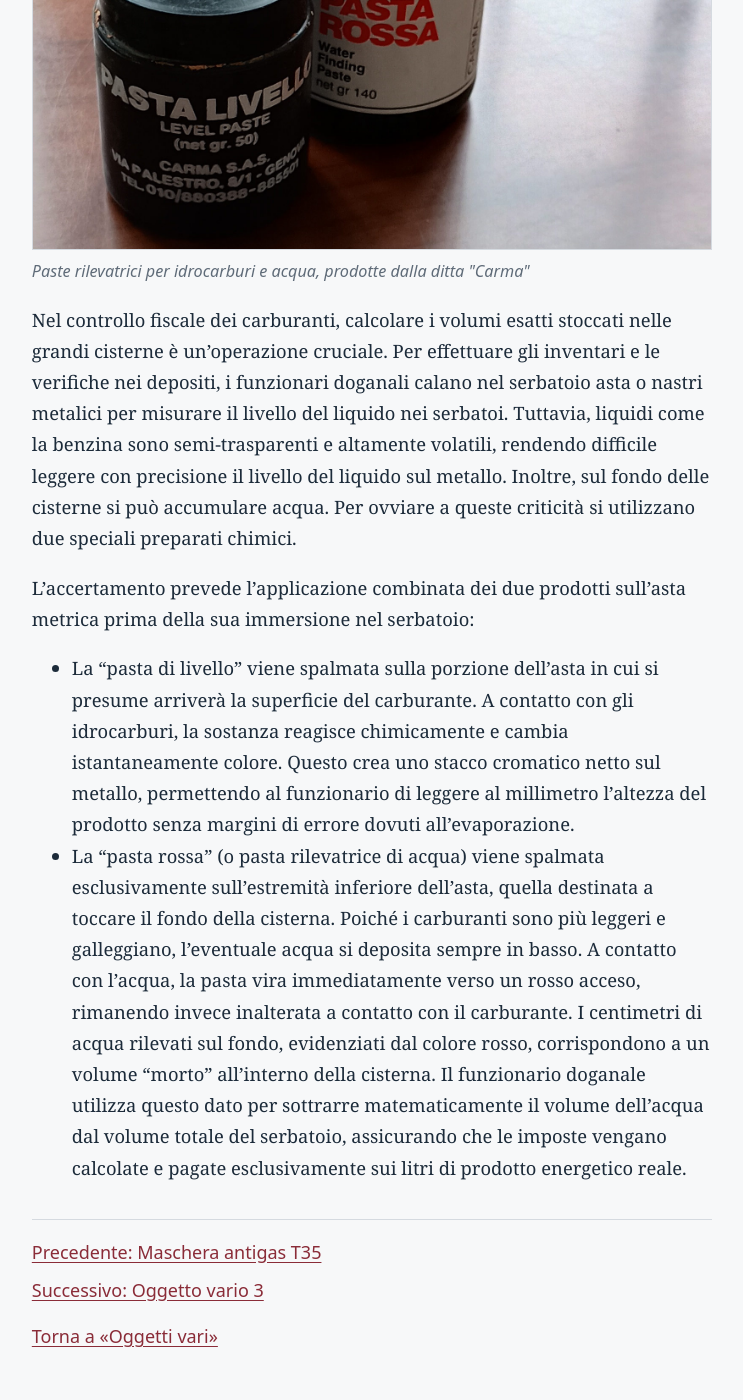
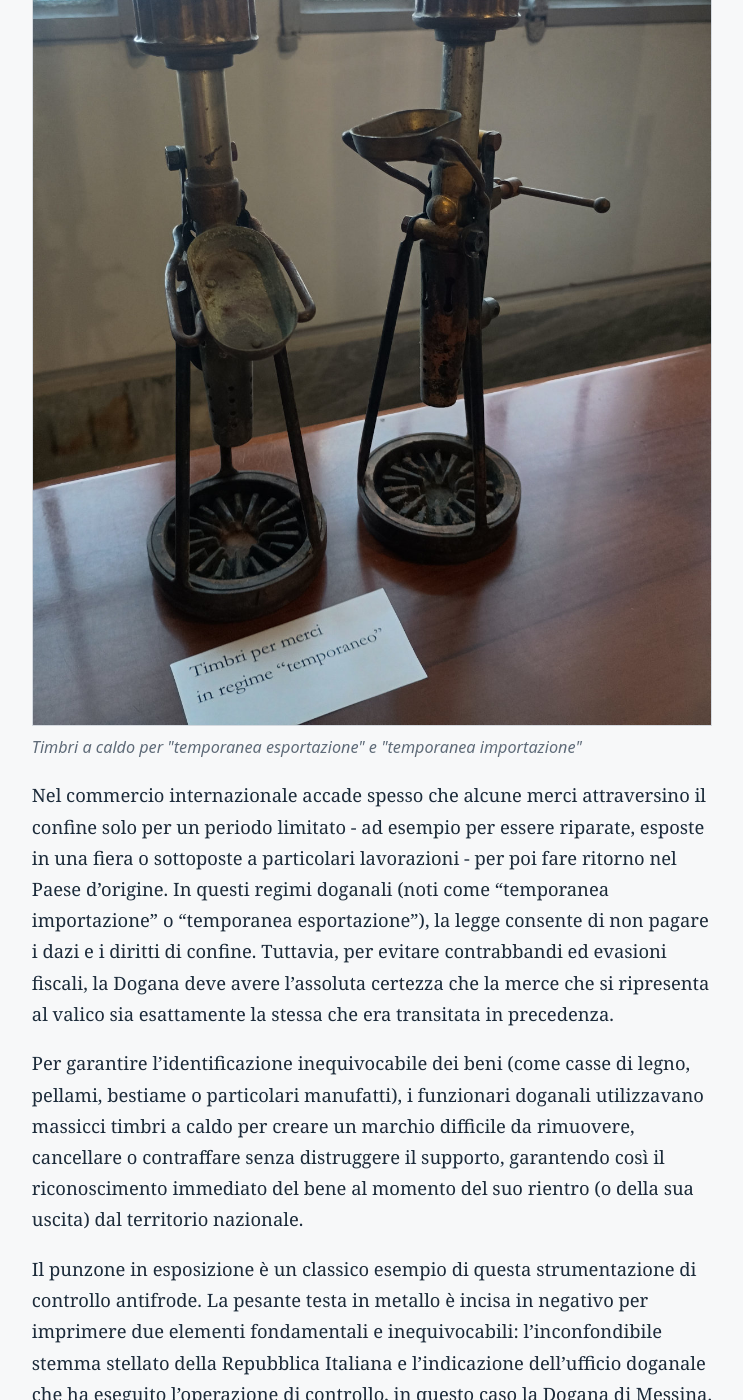
Before and after one commit to GiuseppeLB/regia-dogana-di-Messina, a Jekyll site: the page built from _oggetti/vario-2.md, in a window 1280 px wide and 1400 px high, scrolled down 421 px. Shown: the whole window, without its empty margins (268-1011 px from the left). Built offline with Jekyll 4.4.1, drawn with Linux system fonts in a browser that asks for light colours; some of the changed text lies outside the part shown.

Commit message:
Update _oggetti/vario-2.md (via Pages CMS)

```diff
--- a/_oggetti/vario-2.md
+++ b/_oggetti/vario-2.md
@@ -1,15 +1,14 @@
 ---
 layout: oggetto
-title: oggetto 3
+title: Timbri per regimi doganali temporanei
 pagina: oggetti-vari
 ordine: 2
-foto: /assets/foto/pasta rossa e livello.jpg
-alt: Pasta rossa e pasta livello
-didascalia: Paste rilevatrici per idrocarburi e acqua, prodotte dalla ditta "Carma"
+foto: /assets/foto/marchiotemporaneo.jpg
+alt: Timbri a caldo per "temporanea esportazione" e "temporanea importazione"
+didascalia: Timbri a caldo per "temporanea esportazione" e "temporanea importazione"
 ---
-Nel controllo fiscale dei carburanti, calcolare i volumi esatti stoccati nelle grandi cisterne è un'operazione  cruciale. Per effettuare gli inventari e le verifiche nei depositi, i funzionari doganali calano nel serbatoio asta o nastri metalici per misurare il livello del liquido nei serbatoi. Tuttavia, liquidi come la benzina sono semi-trasparenti e altamente volatili, rendendo difficile leggere con precisione il livello del liquido sul metallo. Inoltre, sul fondo delle cisterne si può accumulare acqua. Per ovviare a queste criticità si utilizzano due speciali preparati chimici.
+Nel commercio internazionale accade spesso che alcune merci attraversino il confine solo per un periodo limitato - ad esempio per essere riparate, esposte in una fiera o sottoposte a particolari lavorazioni - per poi fare ritorno nel Paese d'origine. In questi regimi doganali (noti come "temporanea importazione" o "temporanea esportazione"), la legge consente di non pagare i dazi e i diritti di confine. Tuttavia, per evitare contrabbandi ed evasioni fiscali, la Dogana deve avere l'assoluta certezza che la merce che si ripresenta al valico sia esattamente la stessa che era transitata in precedenza.
 
-L'accertamento prevede l'applicazione combinata dei due prodotti sull'asta metrica prima della sua immersione nel serbatoio:
+Per garantire l'identificazione inequivocabile dei beni (come casse di legno, pellami, bestiame o particolari manufatti), i funzionari doganali utilizzavano massicci timbri a caldo per creare un marchio difficile  da rimuovere, cancellare o contraffare senza distruggere il supporto, garantendo così il riconoscimento immediato del bene al momento del suo rientro (o della sua uscita) dal territorio nazionale.
 
-- La "pasta di livello" viene spalmata sulla porzione dell'asta in cui si presume arriverà la superficie del carburante. A contatto con gli idrocarburi, la sostanza reagisce chimicamente e cambia istantaneamente colore. Questo crea uno stacco cromatico netto sul metallo, permettendo al funzionario di leggere al millimetro l'altezza del prodotto senza margini di errore dovuti all'evaporazione.
-- La "pasta rossa" (o pasta rilevatrice di acqua) viene spalmata esclusivamente sull'estremità inferiore dell'asta, quella destinata a toccare il fondo della cisterna. Poiché i carburanti sono più leggeri e galleggiano, l'eventuale acqua si deposita sempre in basso. A contatto con l'acqua, la pasta vira immediatamente verso un rosso acceso, rimanendo invece inalterata a contatto con il carburante. I centimetri di acqua rilevati sul fondo, evidenziati dal colore rosso, corrispondono a un volume "morto" all'interno della cisterna. Il funzionario doganale utilizza questo dato per sottrarre matematicamente il volume dell'acqua dal volume totale del serbatoio, assicurando che le imposte vengano calcolate e pagate esclusivamente sui litri di prodotto energetico reale.
+Il punzone in esposizione è un classico esempio di questa strumentazione di controllo antifrode. La pesante testa in metallo è incisa in negativo per imprimere due elementi fondamentali e inequivocabili: l'inconfondibile stemma stellato della Repubblica Italiana e l'indicazione dell'ufficio doganale che ha eseguito l'operazione di controllo, in questo caso la Dogana di Messina. L'impronta a caldo lasciata da questo timbro rappresentava quasi un sigillo di Stato che garantiva il libero transito della merce.
```
